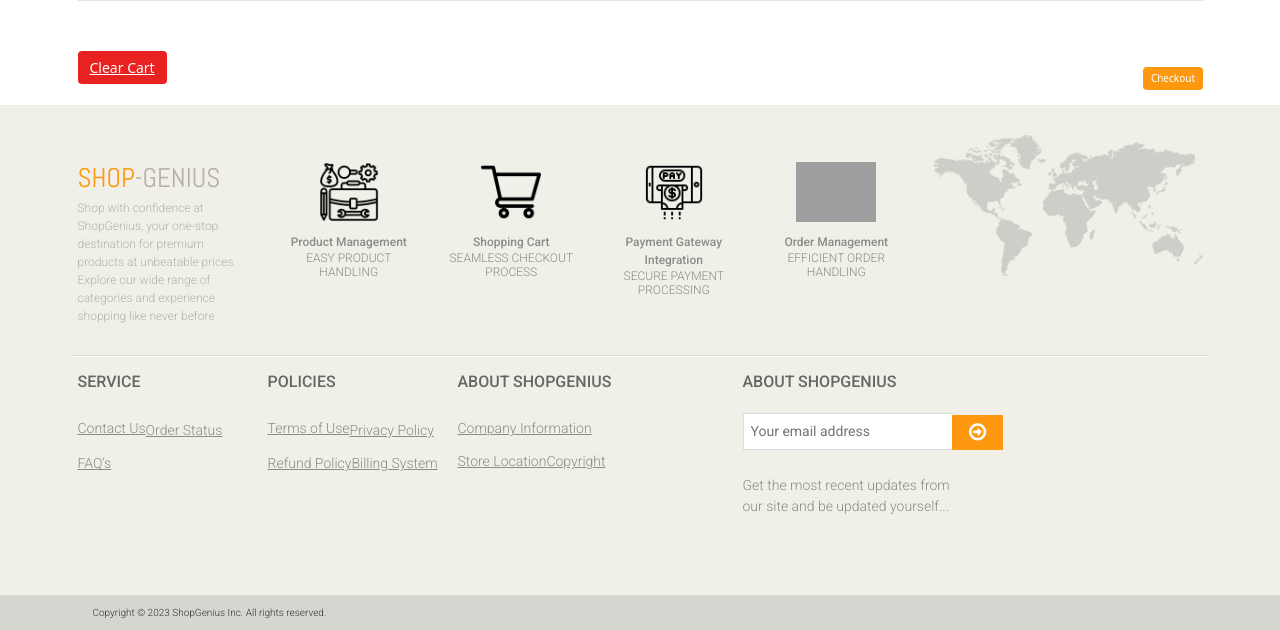
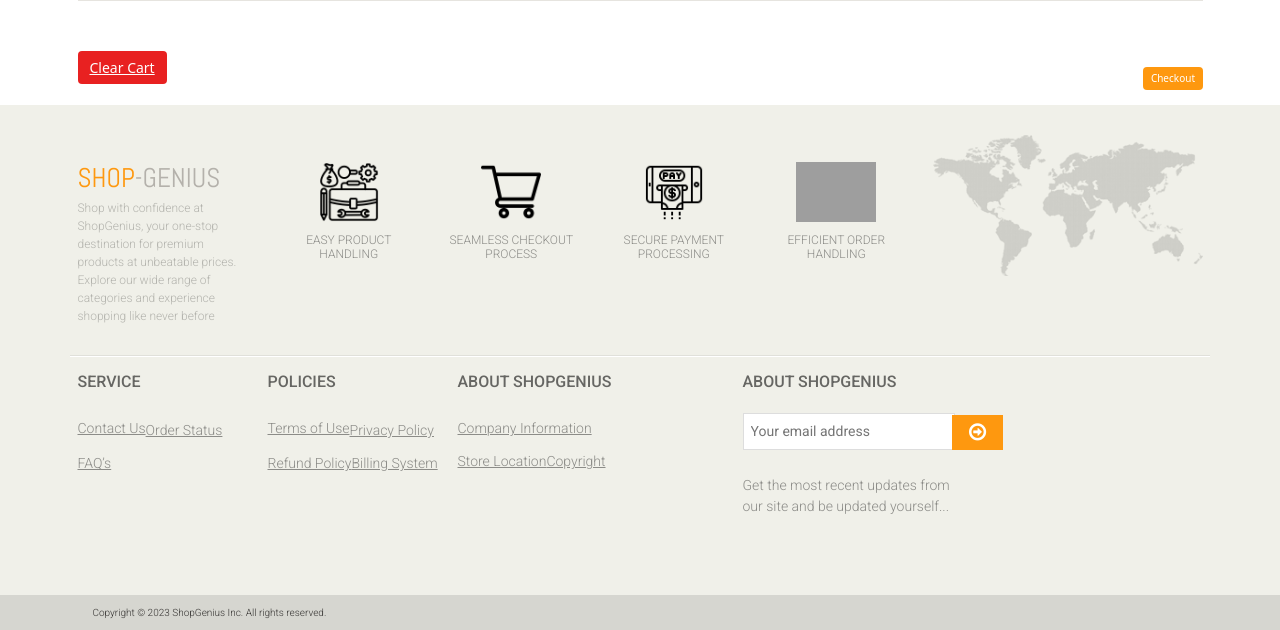
Before and after one commit to Deep3123/Ecommerce_website, a Django app: page /cart/cart-detail/ in a window 1280 px wide. Shown: the part 527-1157 px from the top of the page. Run offline with Django 5.2, Linux system fonts and the light colour scheme; a user stored in the database is signed in; some libraries are stand-ins or nearby versions; grey boxes are pictures that could not be loaded.

Commit message:
edited peoduct_detail page, models.

```diff
--- a/templates/master.html
+++ b/templates/master.html
@@ -267,7 +267,7 @@
                                         <i class="fa fa-play-circle-o"></i>
                                     </div>
                                 </a> -->
-                                <p>Product Management</p>
+                                <!-- <p>Product Management</p> -->
                                 <h2>Easy Product Handling</h2>
                             </div>
                         </div>
@@ -283,7 +283,7 @@
                                         <i class="fa fa-play-circle-o"></i>
                                     </div>
                                 </a> -->
-                                <p>Shopping Cart</p>
+                                <!-- <p>Shopping Cart</p> -->
                                 <h2>Seamless Checkout Process</h2>
                             </div>
                         </div>
@@ -299,7 +299,7 @@
                                         <i class="fa fa-play-circle-o"></i>
                                     </div>
                                 </a> -->
-                                <p>Payment Gateway Integration</p>
+                                <!-- <p>Payment Gateway Integration</p> -->
                                 <h2>Secure Payment Processing</h2>
                             </div>
                         </div>
@@ -315,7 +315,7 @@
                                         <i class="fa fa-play-circle-o"></i>
                                     </div> -->
                                 <!-- </a> -->
-                                <p>Order Management</p>
+                                <!-- <p>Order Management</p> -->
                                 <h2>Efficient Order Handling</h2>
                             </div>
                         </div>
```
